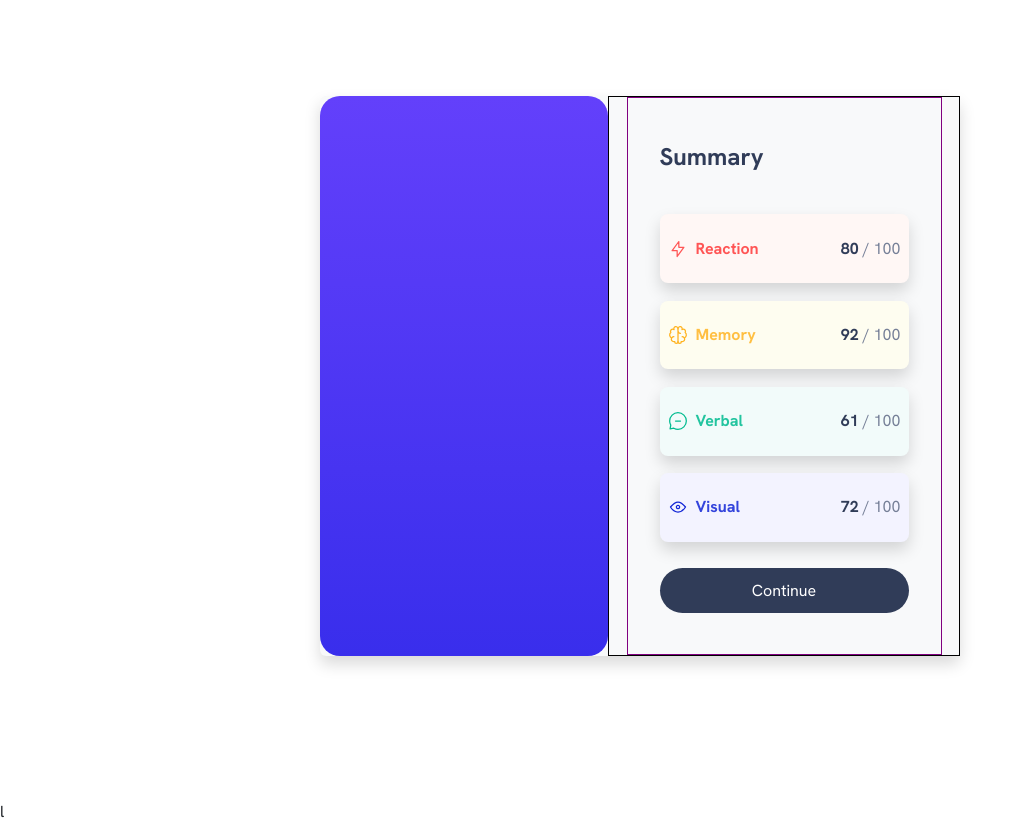
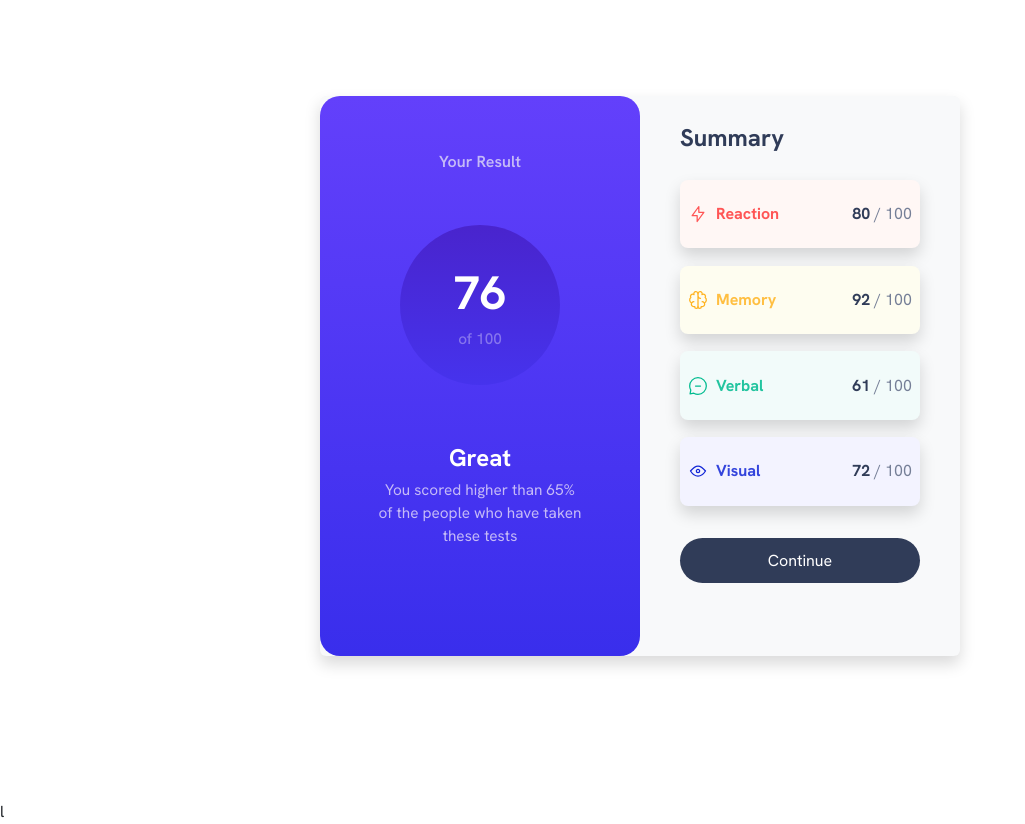
Before and after one commit to beatrizac03/resultssummary-component, a plain HTML site: page index.html in a window 1280 px wide. Shown: the whole page, without its empty margins (0-1025 px from the left). Drawn offline with nearby package versions, Linux system fonts and the light colour scheme.

Commit message:
update 1.1

```diff
--- a/index.html
+++ b/index.html
@@ -11,7 +11,23 @@
     <main>
         <div class="contain-all shadow p-3 mb-5 bg-body-tertiary rounded">
             <section class="result">
-
+                <div class="cont-result">
+                    <div class="t-cresult">
+                        <p>Your Result</p>
+                    </div>
+                    <div class="cont-circleshape">
+                        <div class="circleshape-result">
+                            <div class="text-circleshape">
+                                <span>76</span>
+                                <span>of 100</span>
+                            </div>
+                        </div>
+                    </div>
+                    <div class="sec-textresult">
+                        <p>Great</p>
+                        <span>You scored higher than 65% of the people who have taken these tests</span>
+                    </div>
+                </div>
             </section>
             <section class="summary">
                 <div class="cont-summary">
--- a/style.css
+++ b/style.css
@@ -16,7 +16,7 @@ body {
 
 :root {
     --white: #fff;
-    --your-result: #AC9BF7;
+    --your-result: #c5baf7;
     --light-purple: #6340FB;
     --darker-purple: #392EEC;
     --button-primary: #303C58;
@@ -28,10 +28,12 @@ body {
     --verbal-div: #F2FBFA;
     --visual-text: #3344DC;
     --visual-div: #F3F3FF;
+    --gradient-1-shape: #4924CD;
+    --gradient-2-shape: #4633ED;
 
     --base-size: 1.2rem;
     --scale: 1.25;
-    --xxl: calc(var(--xxl) * var(--scale));
+    --xxl: calc(var(--xl) * var(--scale));
     --xl: calc(var(--large) * var(--scale));
     --large: calc(var(--medium) * var(--scale));
     --medium: calc(var(--regular) * var(--scale));
@@ -62,33 +64,112 @@ main {
 
 section.result {
     border-radius: 20px;
-    width: 45%;
+    width: 50%;
     height: 100%;
     background: linear-gradient(var(--light-purple), var(--darker-purple));
+    display: flex;
+    justify-content: center;
+    align-items: center;
 }
 
+.cont-result {
+    width: 75%;
+    height: 85%;
+}
+
+.t-cresult {
+    width: 100%;
+    height: 10%;
+    display: flex;
+    align-items: center;
+    justify-content: center;
+}
+.t-cresult p{
+    margin: 0;
+    color: var(--your-result);
+    font-weight: 600;
+}
+
+.cont-circleshape {
+    width: 100%;
+    height: 50%;
+    display: flex;
+    justify-content: center;
+    align-items: center;
+    margin-bottom: 1rem;
+}
+
+.circleshape-result {
+    width: 160px;
+    height: 160px;
+    border-radius: 50%;
+    background: linear-gradient(var(--gradient-1-shape), var(--gradient-2-shape));
+    display: flex;
+    justify-content: center;
+    align-items: center;
+}
+
+.text-circleshape {
+    width: 70%;
+    height: 70%;
+    display: flex;
+    flex-direction: column;
+    align-items: center;
+    justify-content: center;
+}
+
+.text-circleshape span:first-child {
+    color: var(--white);
+    font-size: var(--xl);
+    font-weight: bold;
+}
+
+.text-circleshape span:last-child {
+    color: var(--your-result);
+    font-size: var(--smallest);
+    font-weight: 500;
+    opacity: 50%;
+}
+
+.sec-textresult {
+    display: flex;
+    flex-direction: column;
+    align-items: center;
+    width: 85%;
+    margin: 0 auto;
+}
+
+.sec-textresult p {
+    color: var(--white);
+    font-size: var(--regular);
+    font-weight: bold;
+    margin-bottom: 0.2rem;
+}
+
+.sec-textresult span {
+    text-align: center;
+    color: var(--your-result);
+    font-size: var(--smallest);
+}
 
 
 /* section summary */
 
 section.summary {
-    width: 55%;
+    width: 50%;
     height: 100%;
-    border: 1px solid black;
     display: flex;
     justify-content: center;
     align-items: center;
 }
 
 .cont-summary {
-    border: 1px solid purple;
     width: 90%;
     height: 100%;
-    padding: 2rem;
+    padding: 1.5rem;
     display: flex;
     flex-direction: column;
     align-items: center;
-    justify-content: space-around;
 }
 
 .t-csumm {
@@ -104,10 +185,11 @@ section.summary {
 
 .c-skills-test {
     width: 100%;
-    height: 70%;
+    height: 67%;
     display: flex;
     flex-direction: column;
     justify-content: space-around;
+    margin-bottom: 1.5rem;
 }
 
 .eachskill-div {
```
